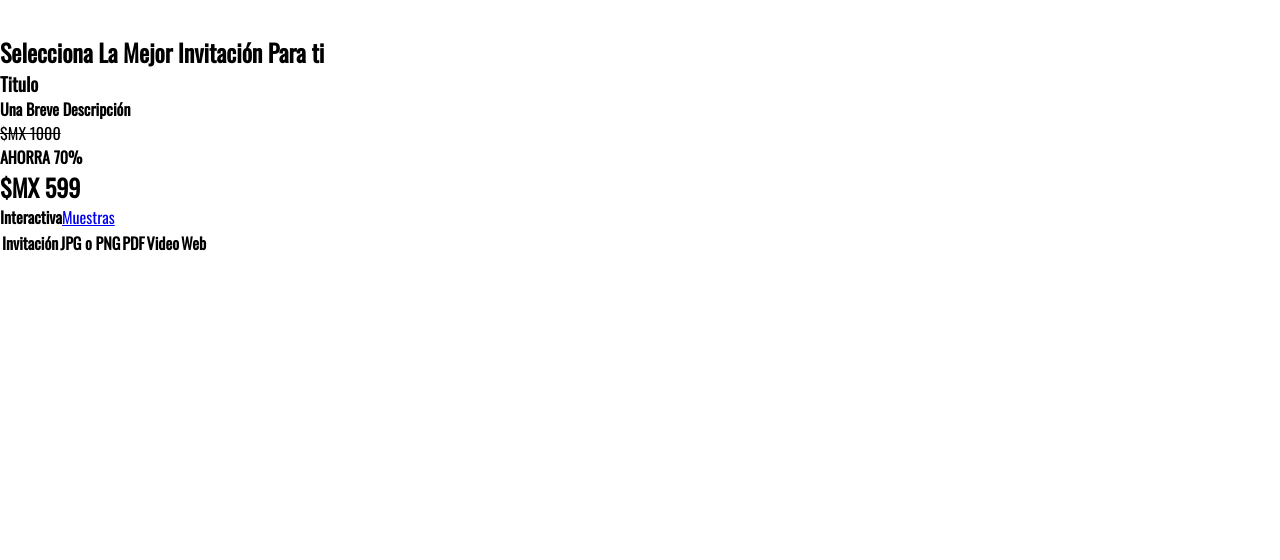
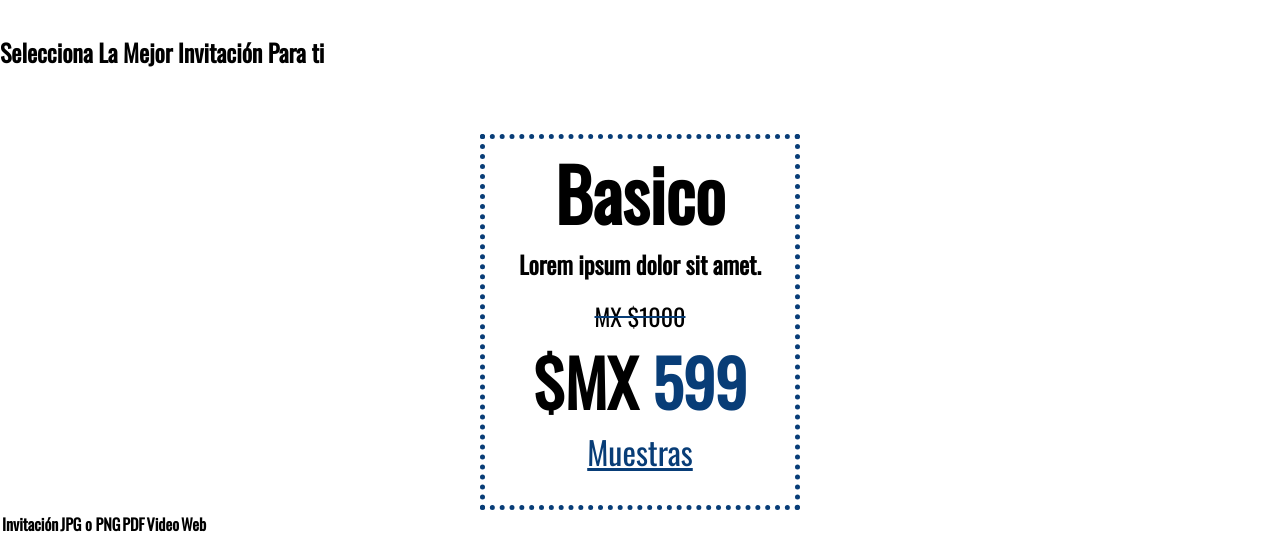
Before and after one commit to AlejandroTRIKITRAKATELAS33sanchezCano/InvitameYA, a React (Vite) app: page / in a window 1280 px wide. Shown: the part 4618-5178 px from the top of the page. Before the commit the page ends 4907 px from the top, so only its background shows below. Built offline with nearby package versions, Linux system fonts and the light colour scheme.

Commit message:
Introduciendo Los Paquetes de las Distintas Invitaciones

```diff
--- a/src/Constants/index.js
+++ b/src/Constants/index.js
@@ -842,4 +842,11 @@ const tiposEventos = [
     }
 ]
 
-export { mejoras, tiposEventos }
+const paquetes =[{
+    nombre: '',
+    precioAnterior: '',
+    precio: '',
+    linkMuestras: ''
+}]
+
+export { mejoras, tiposEventos, paquetes}
--- a/src/index.css
+++ b/src/index.css
@@ -273,13 +273,70 @@
 /*Paquetes*/
 
 .PaquetesGeneral{
+    width: 100%;
     margin-top: 4rem;
 }
 
 .Paquetes{
     display: flex;
-    justify-content: space-between;
+    justify-content: center;
     align-items: center;
+    margin-top: 4rem;
+    width: 100%;
+}
+
+/*Paquete En Especifico*/
+
+.PaqueteBasico{
+
+    width: 25%;
+    border: dotted var(--secondaryColor) 5px;
+
+    display: flex;
+    text-align: center;
+    justify-content: center;
+    align-items: center;
+    flex-wrap:wrap;
+
+    transition: all 0.5s;
+}
+
+.PaqueteBasico h3{
+    width: 100%;
+    text-align: center;
+    font-size: 4.5rem;
+}
+
+.PaqueteBasico b{
+    width: 100%;
+    font-size: 1.5rem;
+}
+
+.precioAnterior{
+    width: 100%;
+    margin-top: 1rem;
+}
+
+.PaqueteBasico s{
+    font-size: 1.5rem;
+    text-decoration-color: var(--secondaryColor);
+}
+
+.PaqueteBasico h2{
+    width: 100%;
+    font-size: 4rem;
+}
+
+.PaqueteBasico h2 span{
+    color: var(--secondaryColor);
+}
+
+.MuestrasLink{
+    color: var(--secondaryColor);
+    font-size: 2rem;
+    text-decoration:underline;
+    text-decoration-color: var(--secondaryColor);
+    margin-bottom: 30px;
 }
 
 /*RESPONSIVE HEADER*/
--- a/src/views/Components/microComponets/Paquete.jsx
+++ b/src/views/Components/microComponets/Paquete.jsx
@@ -2,18 +2,14 @@ import { Link } from "react-router-dom";
 
 const Paquete = () => {
     return (
-        <div>
-            <h3>Titulo</h3>
-            <b>Una Breve Descripción</b>
+        <div className="PaqueteBasico">
+            <h3>Basico</h3>
+            <b>Lorem ipsum dolor sit amet.</b>
             <div className="precioAnterior">
-                <s>$MX 1000</s>
-                <div className="Descuento">
-                    <b>AHORRA <span>70%</span></b>
-                </div>
+                <s>MX $1000</s>
             </div>
             <h2>$MX <span>599</span></h2>
-            <b>Interactiva</b>
-            <Link to="/">
+            <Link to="/" className="MuestrasLink">
                 Muestras
             </Link>
         </div>
```
